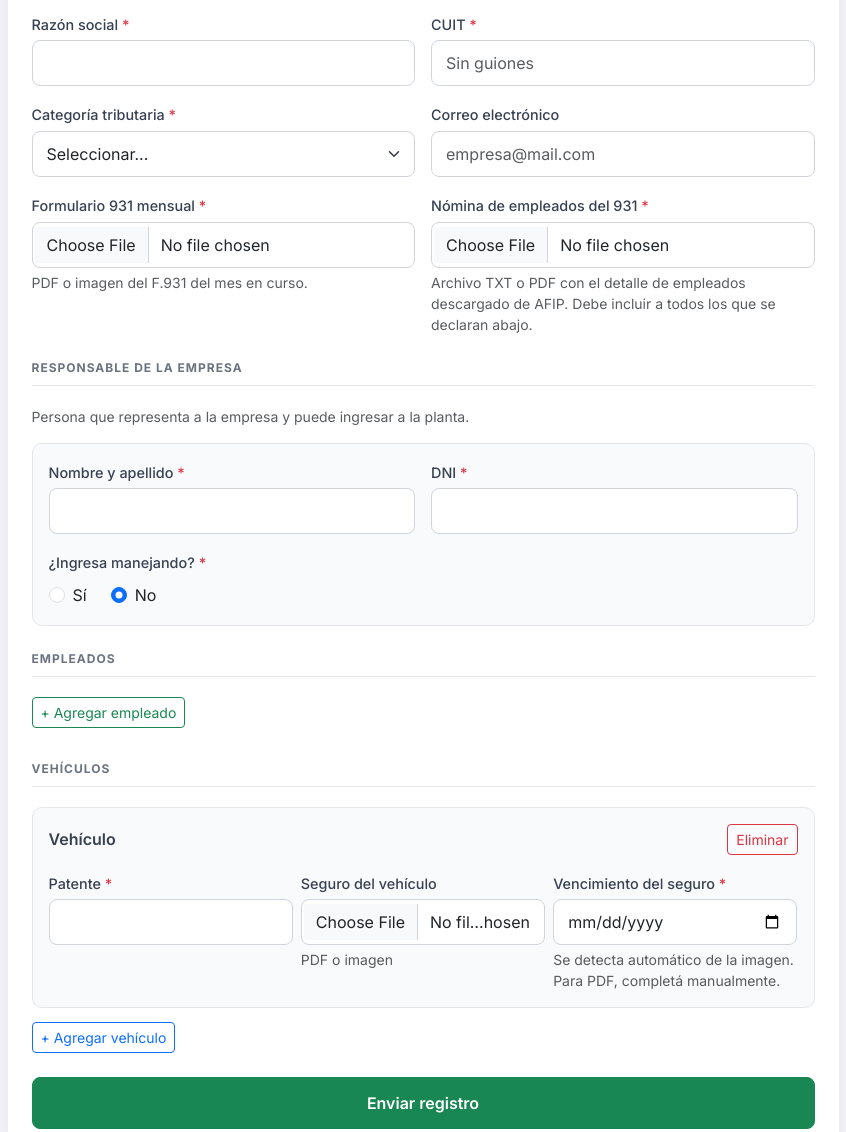
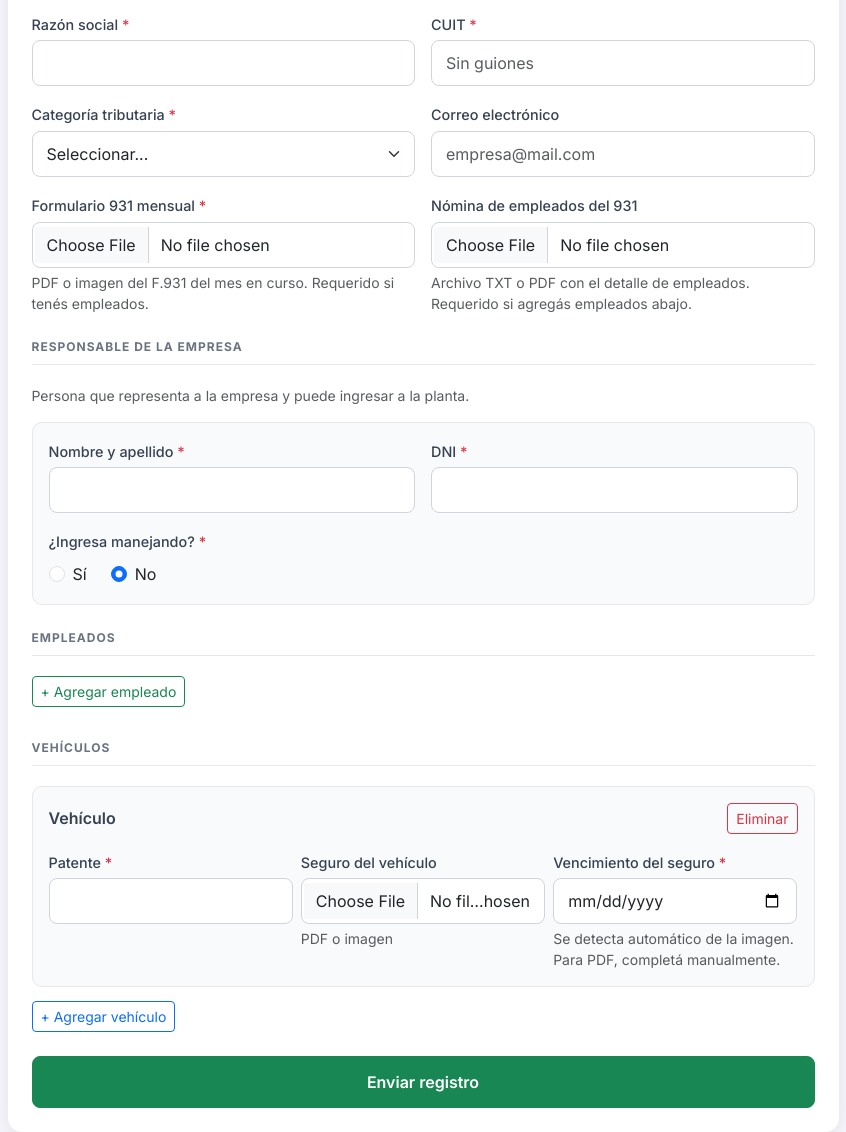
Before and after one commit to pferraro-afk/ecocoton-desmotadora-ingreso, a Flask app: page /prestador in a window 1280 px wide. Shown: the part 299-1431 px from the top of the page, without its empty margins (217-1063 px from the left). Run offline with Flask 3, Linux system fonts and the light colour scheme.

Commit message:
Nomina y 931 opcionales si no hay empleados

```diff
--- a/app.py
+++ b/app.py
@@ -381,8 +381,8 @@ def prestador():
 
         f_nomina = request.files.get('nomina_931')
         nomina_path = save_file(f_nomina, 'nominas') if f_nomina and f_nomina.filename else None
-        if not nomina_path:
-            errores.append('La nómina de empleados del 931 es obligatoria.')
+        if emp_data and not nomina_path:
+            errores.append('Si declarás empleados, la nómina del 931 es obligatoria.')
 
         if errores:
             for e in errores:
--- a/templates/prestador.html
+++ b/templates/prestador.html
@@ -42,13 +42,13 @@
           </div>
           <div class="col-md-6">
             <label class="form-label">Formulario 931 mensual <span class="text-danger">*</span></label>
-            <input type="file" name="formulario_931" class="form-control" accept=".pdf,.jpg,.jpeg,.png" required>
-            <div class="form-text">PDF o imagen del F.931 del mes en curso.</div>
+            <input type="file" name="formulario_931" class="form-control" accept=".pdf,.jpg,.jpeg,.png">
+            <div class="form-text">PDF o imagen del F.931 del mes en curso. Requerido si tenés empleados.</div>
           </div>
           <div class="col-md-6">
-            <label class="form-label">Nómina de empleados del 931 <span class="text-danger">*</span></label>
-            <input type="file" name="nomina_931" class="form-control" accept=".txt,.pdf,.jpg,.jpeg,.png" required>
-            <div class="form-text">Archivo TXT o PDF con el detalle de empleados descargado de AFIP. Debe incluir a todos los que se declaran abajo.</div>
+            <label class="form-label">Nómina de empleados del 931</label>
+            <input type="file" name="nomina_931" class="form-control" accept=".txt,.pdf,.jpg,.jpeg,.png">
+            <div class="form-text">Archivo TXT o PDF con el detalle de empleados. Requerido si agregás empleados abajo.</div>
           </div>
         </div>
 
```
